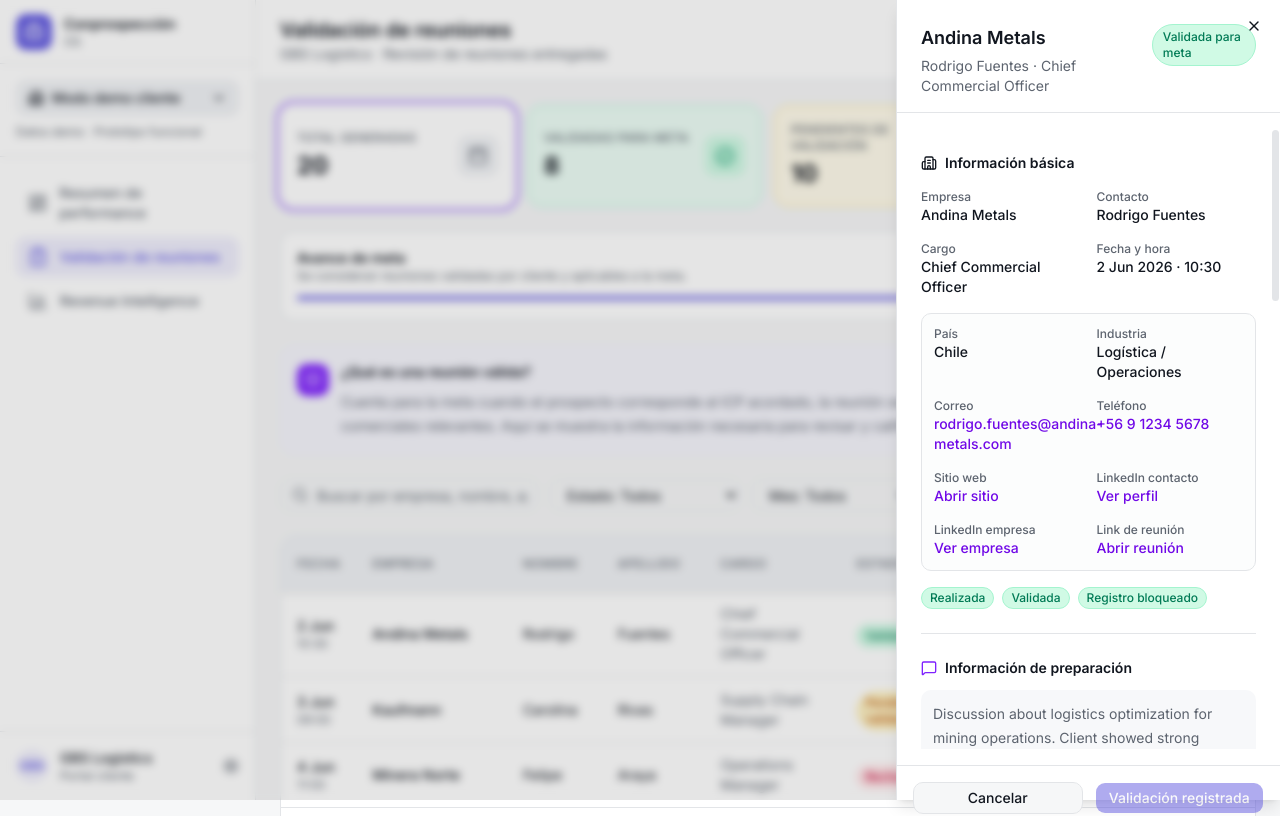
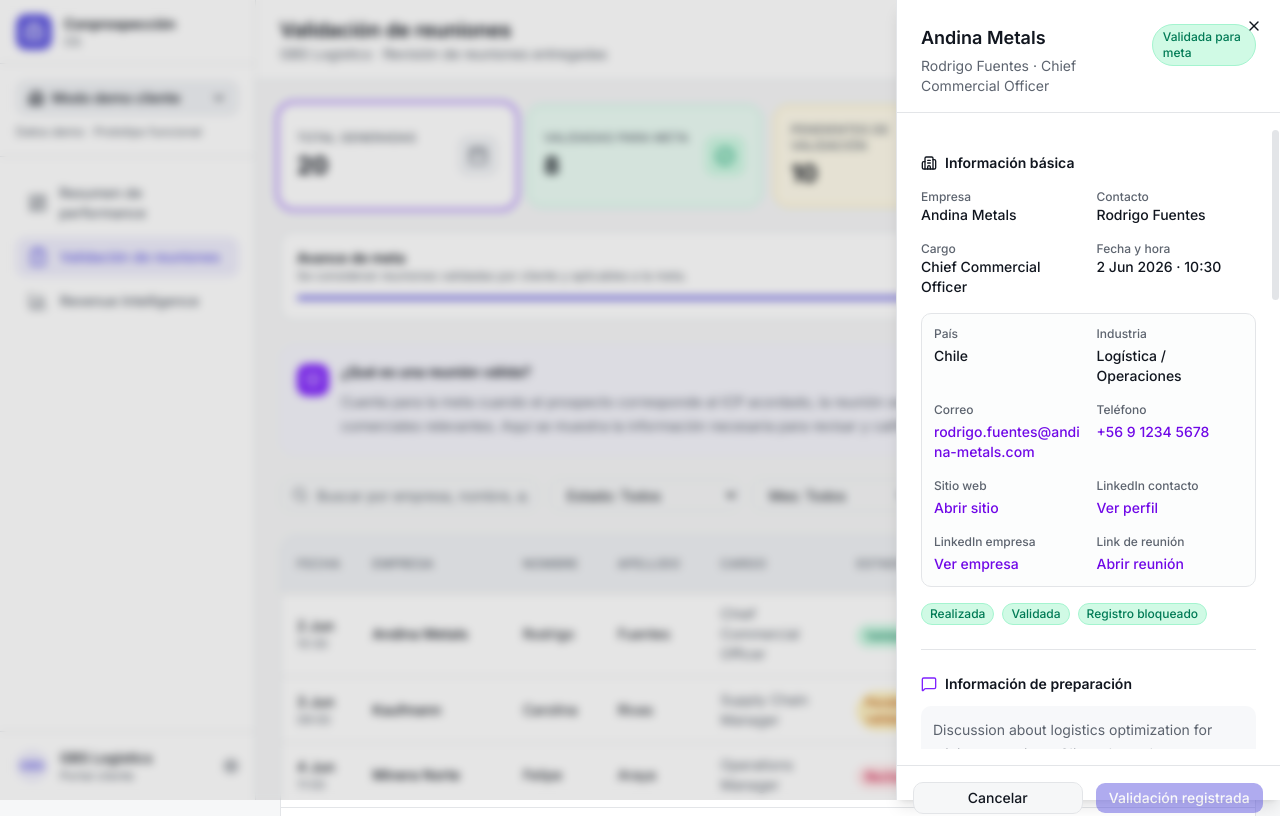
Before and after one commit to FranciscaPP/conprospeccionOS2026, a Next.js app: page /client/meeting-validation in a window 1280 px wide. Both pictures are taken after a click on the element 768 px from the left and 634 px from the top of the page. Built offline with nearby package versions, Linux system fonts and the light colour scheme.

Commit message:
Prevent lead contact fields from overflowing

```diff
--- a/components/meeting-drawer.tsx
+++ b/components/meeting-drawer.tsx
@@ -63,6 +63,9 @@ interface MeetingDrawerProps {
 }
 
 const bantOptions: BANTCriteria[] = ["budget", "authority", "need", "timeline"];
+const leadFieldClass = "min-w-0 space-y-1";
+const leadValueClass = "min-w-0 break-words text-sm font-medium text-foreground [overflow-wrap:anywhere]";
+const leadLinkClass = "min-w-0 break-words text-sm font-medium text-violet-700 hover:underline [overflow-wrap:anywhere]";
 
 function EvidenceChecklist({ meeting }: { meeting: Meeting }) {
   const evidence = meeting.bantEvidence?.length
@@ -289,72 +292,72 @@ export function MeetingDrawer({ meeting, open, onClose, mode }: MeetingDrawerPro
                 )}
               </div>
               <div className="grid gap-4 rounded-lg border border-border bg-muted/20 p-3 sm:grid-cols-2">
-                <div>
+                <div className={leadFieldClass}>
                   <Label className="text-xs text-muted-foreground">País</Label>
-                  <p className="text-sm font-medium text-foreground">{meeting.country || "Chile"}</p>
+                  <p className={leadValueClass}>{meeting.country || "Chile"}</p>
                 </div>
-                <div>
+                <div className={leadFieldClass}>
                   <Label className="text-xs text-muted-foreground">Industria</Label>
-                  <p className="text-sm font-medium text-foreground">{meeting.leadIndustry || "Sin dato"}</p>
+                  <p className={leadValueClass}>{meeting.leadIndustry || "Sin dato"}</p>
                 </div>
-                <div>
+                <div className={leadFieldClass}>
                   <Label className="text-xs text-muted-foreground">Correo</Label>
                   {meeting.leadEmail ? (
-                    <a className="text-sm font-medium text-violet-700 hover:underline" href={`mailto:${meeting.leadEmail}`}>
+                    <a className={leadLinkClass} href={`mailto:${meeting.leadEmail}`}>
                       {meeting.leadEmail}
                     </a>
                   ) : (
-                    <p className="text-sm font-medium text-foreground">Sin dato</p>
+                    <p className={leadValueClass}>Sin dato</p>
                   )}
                 </div>
-                <div>
+                <div className={leadFieldClass}>
                   <Label className="text-xs text-muted-foreground">Teléfono</Label>
                   {meeting.leadPhone ? (
-                    <a className="text-sm font-medium text-violet-700 hover:underline" href={`tel:${meeting.leadPhone}`}>
+                    <a className={leadLinkClass} href={`tel:${meeting.leadPhone}`}>
                       {meeting.leadPhone}
                     </a>
                   ) : (
-                    <p className="text-sm font-medium text-foreground">Sin dato</p>
+                    <p className={leadValueClass}>Sin dato</p>
                   )}
                 </div>
-                <div>
+                <div className={leadFieldClass}>
                   <Label className="text-xs text-muted-foreground">Sitio web</Label>
                   {meeting.companyWebsite ? (
-                    <a className="text-sm font-medium text-violet-700 hover:underline" href={meeting.companyWebsite} target="_blank" rel="noreferrer">
+                    <a className={leadLinkClass} href={meeting.companyWebsite} target="_blank" rel="noreferrer">
                       Abrir sitio
                     </a>
                   ) : (
-                    <p className="text-sm font-medium text-foreground">Sin dato</p>
+                    <p className={leadValueClass}>Sin dato</p>
                   )}
                 </div>
-                <div>
+                <div className={leadFieldClass}>
                   <Label className="text-xs text-muted-foreground">LinkedIn contacto</Label>
                   {meeting.contactLinkedinUrl ? (
-                    <a className="text-sm font-medium text-violet-700 hover:underline" href={meeting.contactLinkedinUrl} target="_blank" rel="noreferrer">
+                    <a className={leadLinkClass} href={meeting.contactLinkedinUrl} target="_blank" rel="noreferrer">
                       Ver perfil
                     </a>
                   ) : (
-                    <p className="text-sm font-medium text-foreground">Sin dato</p>
+                    <p className={leadValueClass}>Sin dato</p>
                   )}
                 </div>
-                <div>
+                <div className={leadFieldClass}>
                   <Label className="text-xs text-muted-foreground">LinkedIn empresa</Label>
                   {meeting.companyLinkedinUrl ? (
-                    <a className="text-sm font-medium text-violet-700 hover:underline" href={meeting.companyLinkedinUrl} target="_blank" rel="noreferrer">
+                    <a className={leadLinkClass} href={meeting.companyLinkedinUrl} target="_blank" rel="noreferrer">
                       Ver empresa
                     </a>
                   ) : (
-                    <p className="text-sm font-medium text-foreground">Sin dato</p>
+                    <p className={leadValueClass}>Sin dato</p>
                   )}
                 </div>
-                <div>
+                <div className={leadFieldClass}>
                   <Label className="text-xs text-muted-foreground">Link de reunión</Label>
                   {meeting.meetingUrl ? (
-                    <a className="text-sm font-medium text-violet-700 hover:underline" href={meeting.meetingUrl} target="_blank" rel="noreferrer">
+                    <a className={leadLinkClass} href={meeting.meetingUrl} target="_blank" rel="noreferrer">
                       Abrir reunión
                     </a>
                   ) : (
-                    <p className="text-sm font-medium text-foreground">Sin dato</p>
+                    <p className={leadValueClass}>Sin dato</p>
                   )}
                 </div>
               </div>
```
